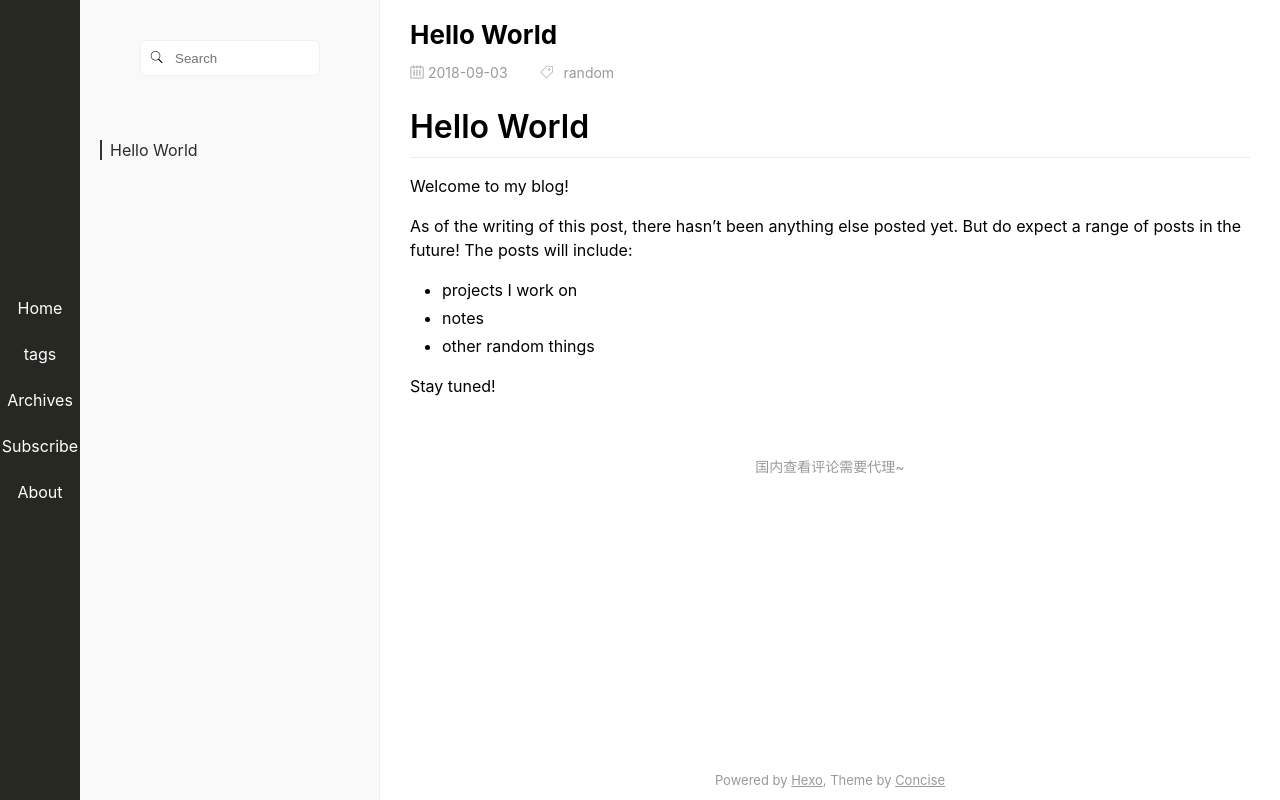
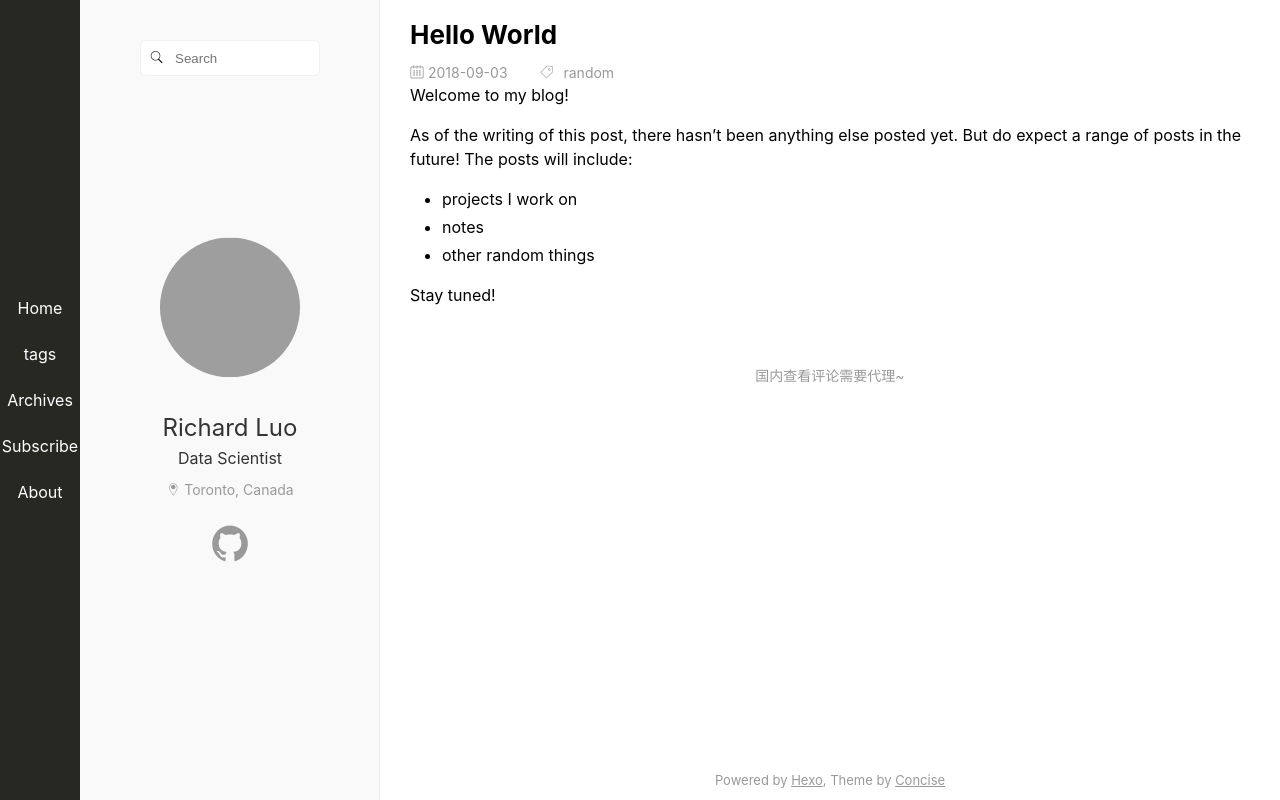
Before and after one commit to r-luo/r-luo.github.io, a plain HTML site: page 2018/09/03/hello-world/index.html in a window 1280 px wide. Drawn offline with nearby package versions, Linux system fonts and the light colour scheme; grey boxes are pictures that could not be loaded; a script that the page names is missing; files whose address does not match are found by name.

Commit message:
Site updated: 2018-09-04 21:46:21

```diff
--- a/2018/09/03/hello-world/index.html
+++ b/2018/09/03/hello-world/index.html
@@ -11,7 +11,7 @@
     <meta name="author" content="[object Object]" />
     <meta name="version" content="1.0.0" />
     <meta name="keywords" content="" />
-    <meta name="description" content="Hello WorldWelcome to my blog!
+    <meta name="description" content="Welcome to my blog!
 As of the writing of this post, there hasn’t been anything else posted yet. But do expect a range of posts in the future! The posts will include:
 
 projects I work on
@@ -100,7 +100,32 @@ Stay tuned!
 
 
 
-        <ol class="toc"><li class="toc-item toc-level-1"><a class="toc-link" href="#Hello-World"><span class="toc-number">1.</span> <span class="toc-text">Hello World</span></a></li></ol>
+        <div class="author-meta">
+
+            <div class="author-avatar">
+                <a href="/about">
+                    <img src="/images/avatar.jpg" title="Richard Luo">
+                </a>
+            </div>
+
+            <div class="author-name">Richard Luo</div>
+            <div class="author-work">Data Scientist</div>
+            <div class="author-location">
+                <i class="icon-location vm"></i>
+                <span class="vm">Toronto, Canada</span>
+            </div>
+
+            <div class="author-thread-wrap">
+                <div class="author-threads clearfix">
+
+                    <a class="thread-item" href="https://github.com/r-luo" target="_blank" rel="noopener"><i class="icon-github"></i></a>
+
+
+
+                </div>
+            </div>
+
+        </div>
 
     </div>
 </aside>
@@ -135,7 +160,7 @@ Stay tuned!
 
     <section class="article-body markdown-body">
 
-        <h1 id="Hello-World"><a href="#Hello-World" class="headerlink" title="Hello World"></a>Hello World</h1><p>Welcome to my blog!</p>
+        <p>Welcome to my blog!</p>
 <p>As of the writing of this post, there hasn’t been anything else posted yet. But do expect a range of posts in the future! The posts will include:</p>
 <ul>
 <li>projects I work on</li>
```
Also changed, not shown: categories/random/index.html (+1 -1 lines), index.html (+1 -1 lines), tags/random/index.html (+1 -1 lines).
